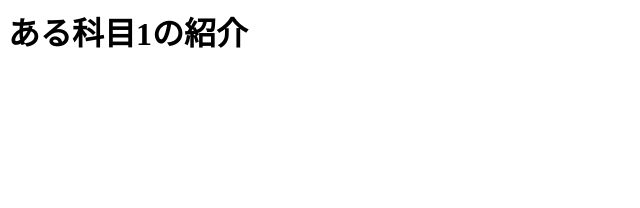
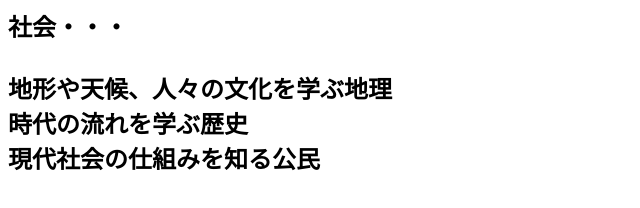
Before and after one commit to Shirakawa0/ensyukadai01, a plain HTML site: page kamoku1.html in a window 1280 px wide. Shown: the whole page, without its empty margins (0-640 px from the left). Drawn offline with Linux system fonts and the light colour scheme.

Commit message:
1科目紹介

```diff
--- a/kamoku1.html
+++ b/kamoku1.html
@@ -1,8 +1,12 @@
 <html>
     <head>
-        <title>ある科目1の紹介</title>
+        <title>社会</title>
     </head>
     <body>
-        <h1>ある科目1の紹介</h1>
+        <h2>社会・・・<br><br>
+            地形や天候、人々の文化を学ぶ地理<br>
+            時代の流れを学ぶ歴史<br>
+            現代社会の仕組みを知る公民
+        </h2>
     </body>
 </html>
```
